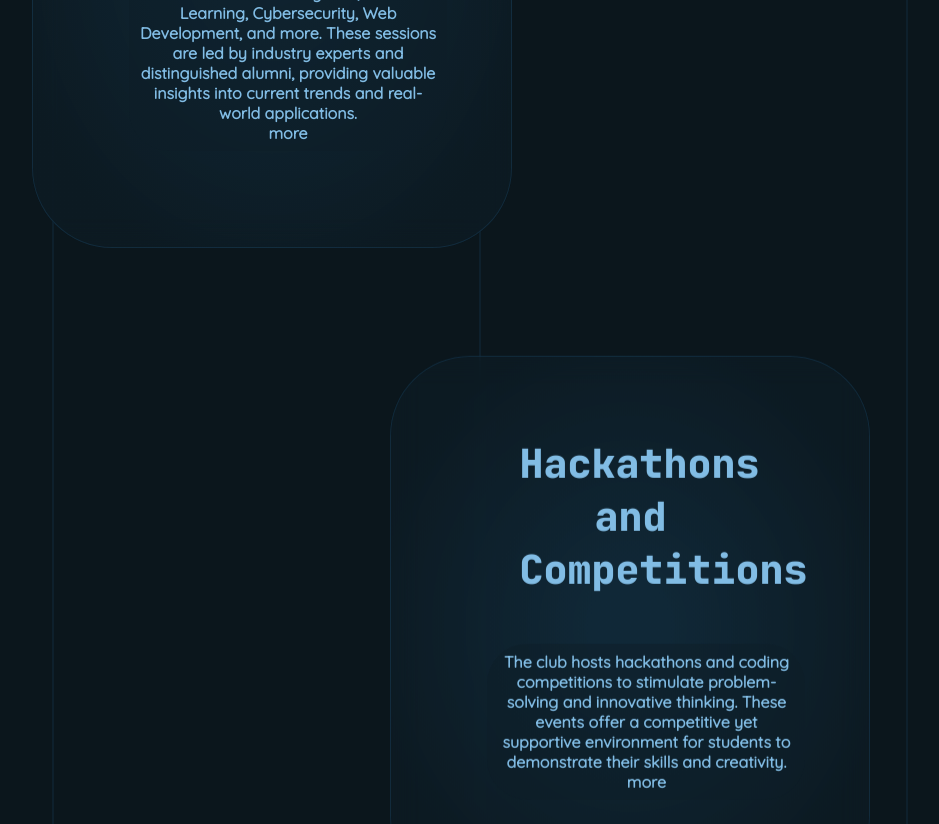
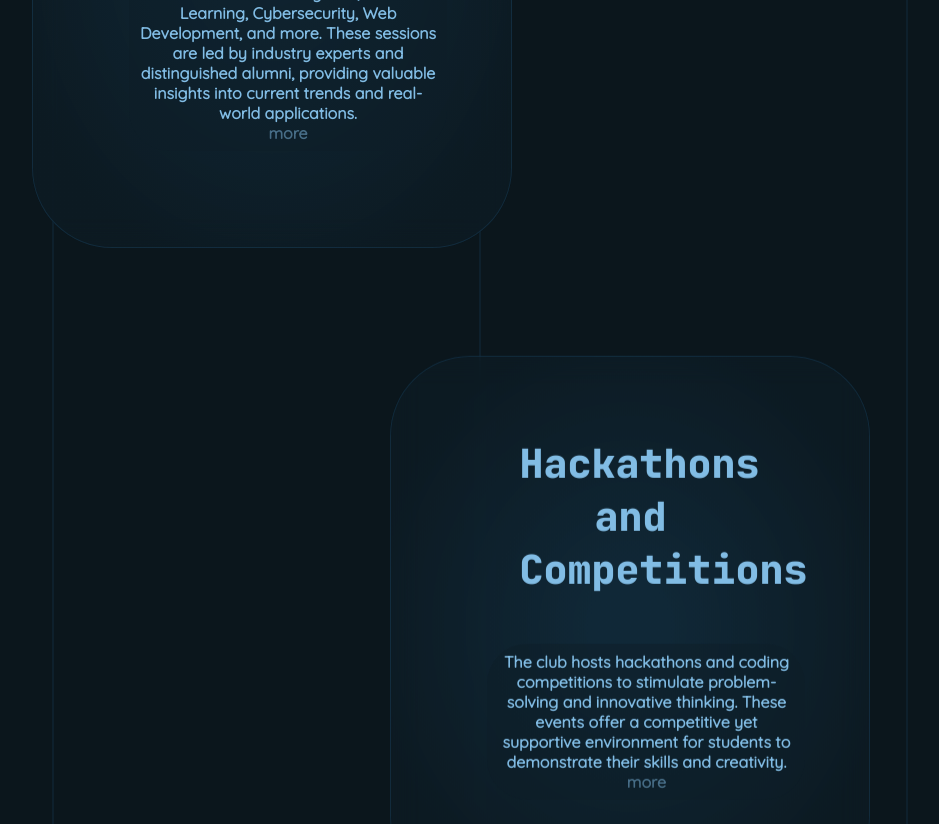
Before and after one commit to bikashmishraa/Dristi-From-Scratch, a React (Vite) app: page /Dristi-From-Scratch/events in a window 1280 px wide. Shown: the part 840-1664 px from the top of the page, without its empty margins (160-1099 px from the left). Built offline with nearby package versions, Linux system fonts and the light colour scheme; a web font is replaced by a local one.

Commit message:
fix: Added a simple logic behind show more links to work as expected, i.e change to show less when needed.

```diff
--- a/src/App.css
+++ b/src/App.css
@@ -114,6 +114,16 @@ html.lenis, html.lenis body {
   pointer-events: none;
 }
 
+.showMore{
+  cursor: pointer;
+  opacity: 0.5;
+  transition: 0.2s;
+}
+.showMore:hover{
+  opacity: 1;
+}
+
+
 @media (max-width: 1000px){
 
   .pageContent{
--- a/src/App.jsx
+++ b/src/App.jsx
@@ -9,7 +9,7 @@ import Cards from "./Cards/Cards.jsx";
 import "./App.css";
 import kecImg from "/kec_peeps.png";
 import Lines from "./Lines/Lines.jsx";
-import LenisComponent from "./Lenis/Lenis.js";
+import { LenisComponent } from "./Lenis/Lenis.js";
 
 function App() {
   return (
--- a/src/Cards/Cards.jsx
+++ b/src/Cards/Cards.jsx
@@ -4,6 +4,7 @@ import { useEffect, useState } from "react";
 
 function Cards(props) {
   const [MembersOpen, setMembersOpen] = useState("shorter");
+  const [MembersCardState, setMembersCardState] = useState("Show More");
   if (props.id == "circleButtons") {
     return (
       <div className="glassCards glass parallaxEl" id={props.id}>
@@ -112,8 +113,9 @@ function Cards(props) {
         </div>
 
         <div
-          className="tablet"
+          className="tablet showMore"
           onClick={() => {
+            setMembersCardState("Show Less");
             if (MembersOpen == "shorter") {
               setMembersOpen("larger");
             } else {
@@ -121,7 +123,7 @@ function Cards(props) {
             }
           }}
         >
-          Show More
+          {MembersCardState}
         </div>
       </div>
     );
@@ -131,7 +133,7 @@ function Cards(props) {
         <div className="cardTitle">{props.title}</div>
         <div className="tablet" id="event_tablet">
           {props.description}
-          <div className="morelink">more</div>
+          <div className="showMore">more</div>
         </div>
       </div>
     );
--- a/src/Events/Events.jsx
+++ b/src/Events/Events.jsx
@@ -2,7 +2,7 @@ import eventGraphic from "/events_bg.png";
 import Cards from "../Cards/Cards";
 import Parallax from "../Parallax/Parallax";
 import Lines from "../Lines/Lines.jsx";
-import LenisComponent from "../Lenis/Lenis.js";
+import { LenisComponent, lenis } from "../Lenis/Lenis.js";
 import "./Events.css";
 function Events() {
   return (
@@ -53,4 +53,4 @@ function Events() {
     </>
   );
 }
-      export default Events;
+export default Events;
--- a/src/Lenis/Lenis.js
+++ b/src/Lenis/Lenis.js
@@ -1,8 +1,6 @@
 import { useEffect } from "react";
 import Lenis from "lenis";
-
-function LenisComponent() {
-  const lenis = new Lenis({
+export const lenis = new Lenis({
   lerp: 0.1,
   wheelMultiplier: 0.7,
   gestureOrientation: "vertical",
@@ -12,7 +10,7 @@ function LenisComponent() {
   direction: "vertical",
   smooth: true,
 });
-
+export function LenisComponent() {
   useEffect(() => {
     function raf(time) {
       lenis.raf(time);
@@ -32,4 +30,3 @@ function LenisComponent() {
 
   return null;
 }
-export default LenisComponent;
```
Also changed, not shown: 1 other file (tests, documents, lock files or other folders). Lines whose indentation alone changed are shown as unchanged.
